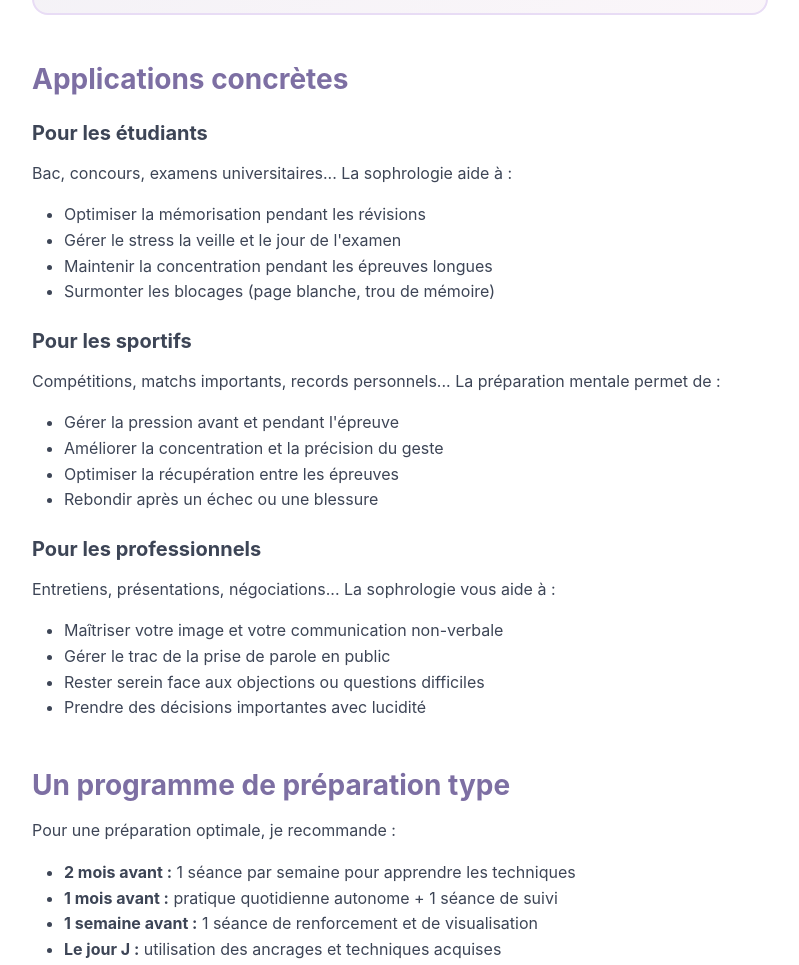
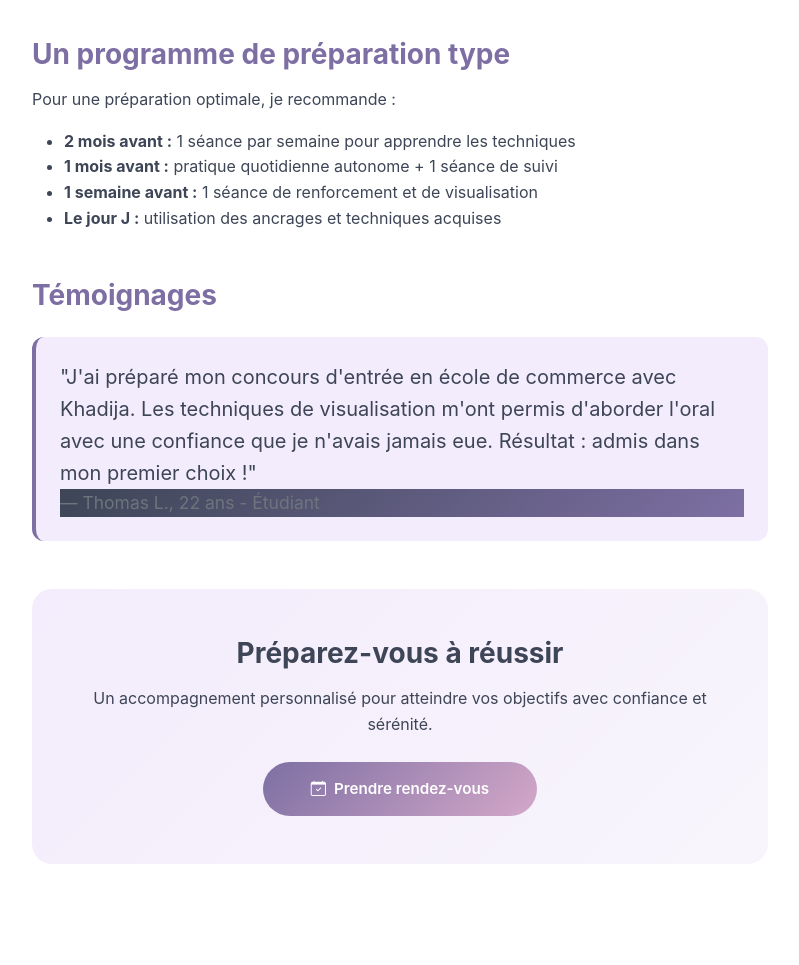
Before and after one commit to jaoiad/sophrokare, a plain HTML site: page blog/preparation-mentale-sophrologie.html in a window 1280 px wide. Shown: the part 2840-3805 px from the top of the page, without its empty margins (240-1039 px from the left). Drawn offline with nearby package versions, Linux system fonts and the light colour scheme.

Commit message:
ta modif

```diff
--- a/blog/preparation-mentale-sophrologie.html
+++ b/blog/preparation-mentale-sophrologie.html
@@ -104,7 +104,7 @@
                         <h2 class="h3 fw-bold mt-5 mb-3" style="color: var(--primary-purple);">Les techniques de sophrologie pour la performance</h2>
 
                         <h3 class="h5 fw-bold mt-4 mb-3">1. La respiration contrôlée</h3>
-                        <p>La respiration est le pont entre le corps et l'esprit. En maîtrisant votre souffle, vous calmez instantanément votre système nerveux. La respiration abdominale lente (4 temps d'inspiration, 4 temps d'expiration) active le système parasympathique et induit un état de calme.</p>
+                        <p>La respiration est le pont entre le corps et l'esprit. En maîtrisant votre souffle, vous calmez instantanément votre système nerveux.</p>
 
                         <h3 class="h5 fw-bold mt-4 mb-3">2. La relaxation dynamique</h3>
                         <p>Des mouvements doux associés à la respiration permettent de relâcher les tensions accumulées. Cette technique est particulièrement efficace avant un événement important pour évacuer la pression physique.</p>
@@ -132,35 +132,6 @@
                             <p class="mb-0"><em>Pratiquez cet exercice quotidiennement pendant les semaines précédant l'événement.</em></p>
                         </div>
 
-                        <h2 class="h3 fw-bold mt-5 mb-3" style="color: var(--primary-purple);">Applications concrètes</h2>
-
-                        <h3 class="h5 fw-bold mt-4 mb-3">Pour les étudiants</h3>
-                        <p>Bac, concours, examens universitaires... La sophrologie aide à :</p>
-                        <ul>
-                            <li>Optimiser la mémorisation pendant les révisions</li>
-                            <li>Gérer le stress la veille et le jour de l'examen</li>
-                            <li>Maintenir la concentration pendant les épreuves longues</li>
-                            <li>Surmonter les blocages (page blanche, trou de mémoire)</li>
-                        </ul>
-
-                        <h3 class="h5 fw-bold mt-4 mb-3">Pour les sportifs</h3>
-                        <p>Compétitions, matchs importants, records personnels... La préparation mentale permet de :</p>
-                        <ul>
-                            <li>Gérer la pression avant et pendant l'épreuve</li>
-                            <li>Améliorer la concentration et la précision du geste</li>
-                            <li>Optimiser la récupération entre les épreuves</li>
-                            <li>Rebondir après un échec ou une blessure</li>
-                        </ul>
-
-                        <h3 class="h5 fw-bold mt-4 mb-3">Pour les professionnels</h3>
-                        <p>Entretiens, présentations, négociations... La sophrologie vous aide à :</p>
-                        <ul>
-                            <li>Maîtriser votre image et votre communication non-verbale</li>
-                            <li>Gérer le trac de la prise de parole en public</li>
-                            <li>Rester serein face aux objections ou questions difficiles</li>
-                            <li>Prendre des décisions importantes avec lucidité</li>
-                        </ul>
-
                         <h2 class="h3 fw-bold mt-5 mb-3" style="color: var(--primary-purple);">Un programme de préparation type</h2>
                         <p>Pour une préparation optimale, je recommande :</p>
                         <ul>
@@ -176,10 +147,7 @@
                             <footer class="blockquote-footer">Thomas L., 22 ans - Étudiant</footer>
                         </blockquote>
 
-                        <blockquote class="blockquote p-4 my-4" style="background: var(--very-light-purple); border-left: 4px solid var(--primary-purple); border-radius: 12px;">
-                            <p class="mb-3">"En tant que triathlète amateur, la gestion du mental était mon point faible. Grâce à la sophrologie, j'ai amélioré mes temps de 15% et surtout, je prends enfin du plaisir en compétition."</p>
-                            <footer class="blockquote-footer">Sophie M., 35 ans - Triathlète</footer>
-                        </blockquote>
+
 
                         <div class="text-center my-5 p-5" style="background: linear-gradient(135deg, var(--very-light-purple) 0%, #f8f5fc 100%); border-radius: 20px;">
                             <h3 class="fw-bold mb-3">Préparez-vous à réussir</h3>
```
Also changed, not shown: blog/ameliorer-sommeil-sophrologie.html (+3 -7 lines), blog/confiance-en-soi-sophrologie.html (+1 -6 lines), blog/gestion-stress-sophrologie.html (+2 -2 lines), blog/index.html (+1 -1 lines).
